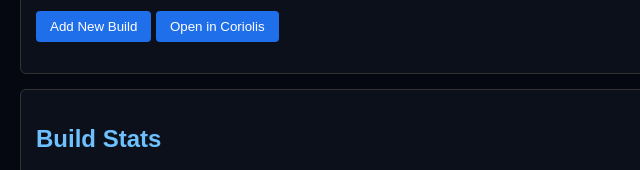
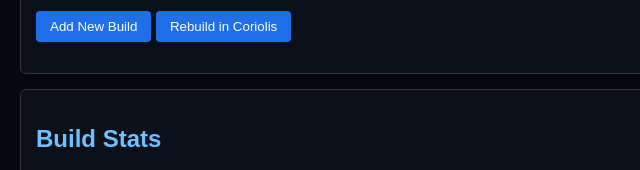
Before and after one commit to Ardriaxv/ED-Coriolis-Analyzer, a plain HTML site: page index.html in a window 1280 px wide. Shown: the part 325-495 px from the top of the page, 0-640 px from the left. Drawn offline with Linux system fonts and the light colour scheme.

Commit message:
Update index.html

```diff
--- a/index.html
+++ b/index.html
@@ -23,7 +23,7 @@
   <h2>Paste Coriolis JSON</h2>
   <textarea id="coriolisJson" rows="8" placeholder="Paste Coriolis JSON here"></textarea>
   <button onclick="importCoriolis()">Add New Build</button>
-  <button onclick="openInCoriolis()">Open in Coriolis</button>
+  <button onclick="openInCoriolis()">Rebuild in Coriolis</button>
   <p id="coriolisStatus"></p>
 </div>
 
```
